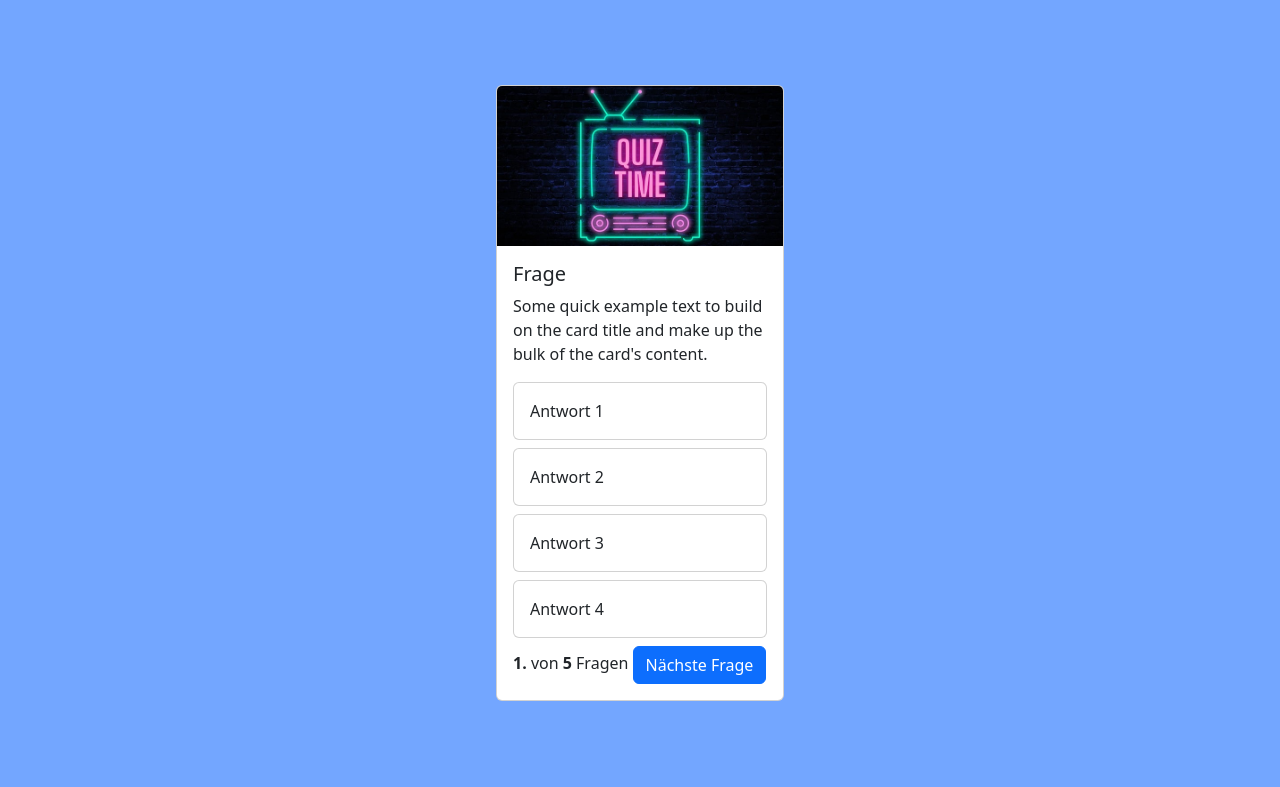
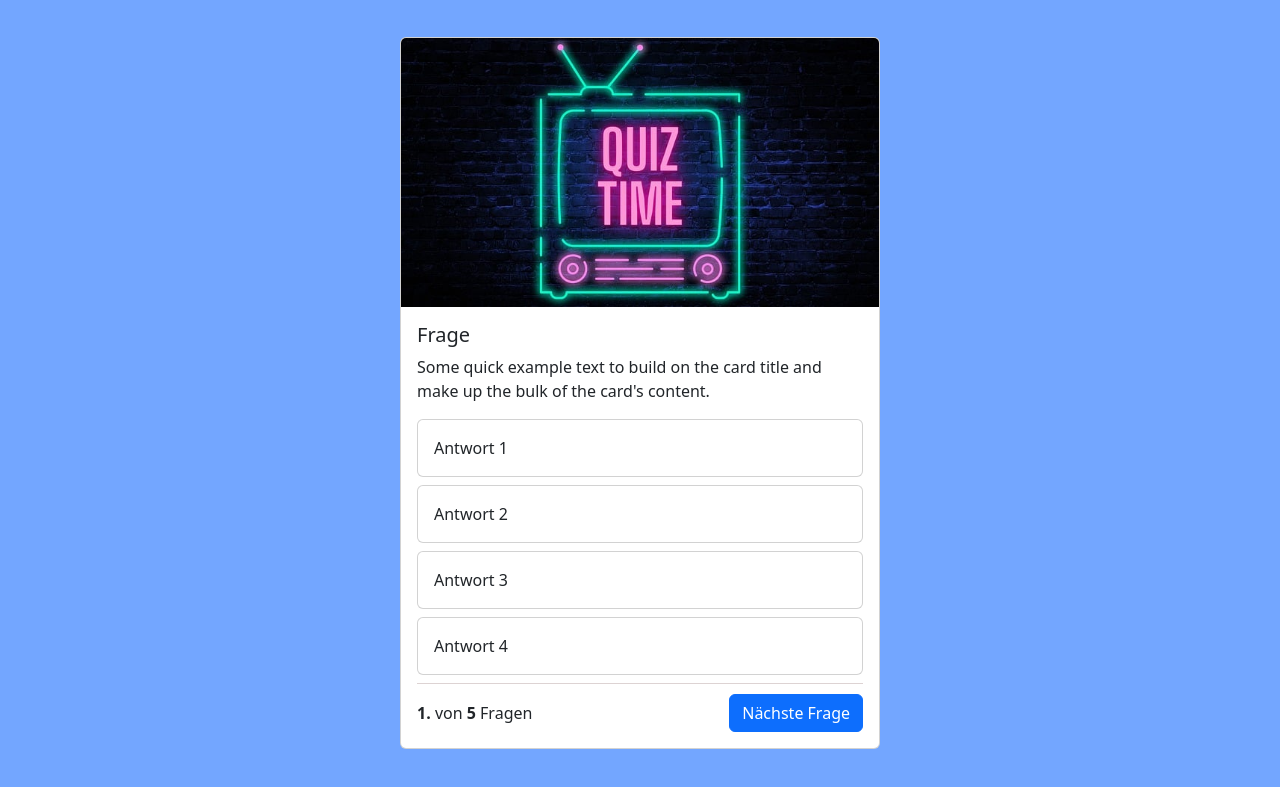
Before and after one commit to DonDomenico/quizapp, a plain HTML site: page index.html in a window 1280 px wide. Shown: the part 63-850 px from the top of the page. Drawn offline with nearby package versions, Linux system fonts and the light colour scheme.

Commit message:
added some css-classes

```diff
--- a/index.html
+++ b/index.html
@@ -21,7 +21,7 @@
     </header>
 
     <div class="main-container">
-        <div class="card" style="width: 18rem;">
+        <div class="card quiz-card">
             <img src="img/quiz-5858940_640.jpg" class="card-img-top" alt="...">
             <div class="card-body">
               <h5 class="card-title">Frage</h5>
@@ -48,7 +48,9 @@
                 </div>
               </div>
               <div class="question-footer">
-                <b>1.</b> von <b>5</b> Fragen
+                <span>
+                    <b>1.</b> von <b>5</b> Fragen
+                </span>
                 <button class="btn btn-primary">Nächste Frage</button>
               </div>
             </div>
--- a/style.css
+++ b/style.css
@@ -8,3 +8,16 @@ body {
     align-items: center;
     height: 100vh;
 }
+
+.question-footer {
+    display: flex;
+    justify-content: space-between;
+    align-items: center;
+    gap: 10px;
+    border-top: 1px solid #ddd3d3;
+    padding-top: 10px;
+}
+
+.quiz-card {
+    width: 30rem;
+}
```
